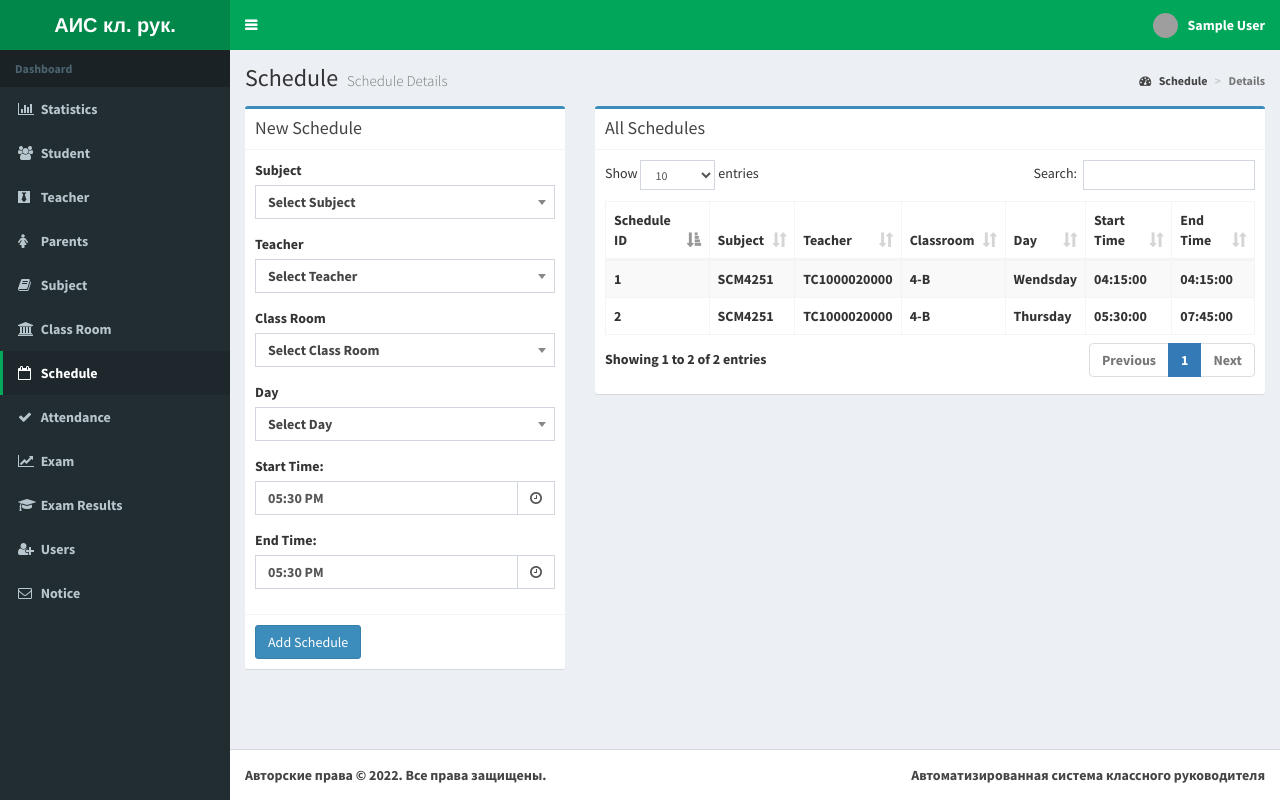
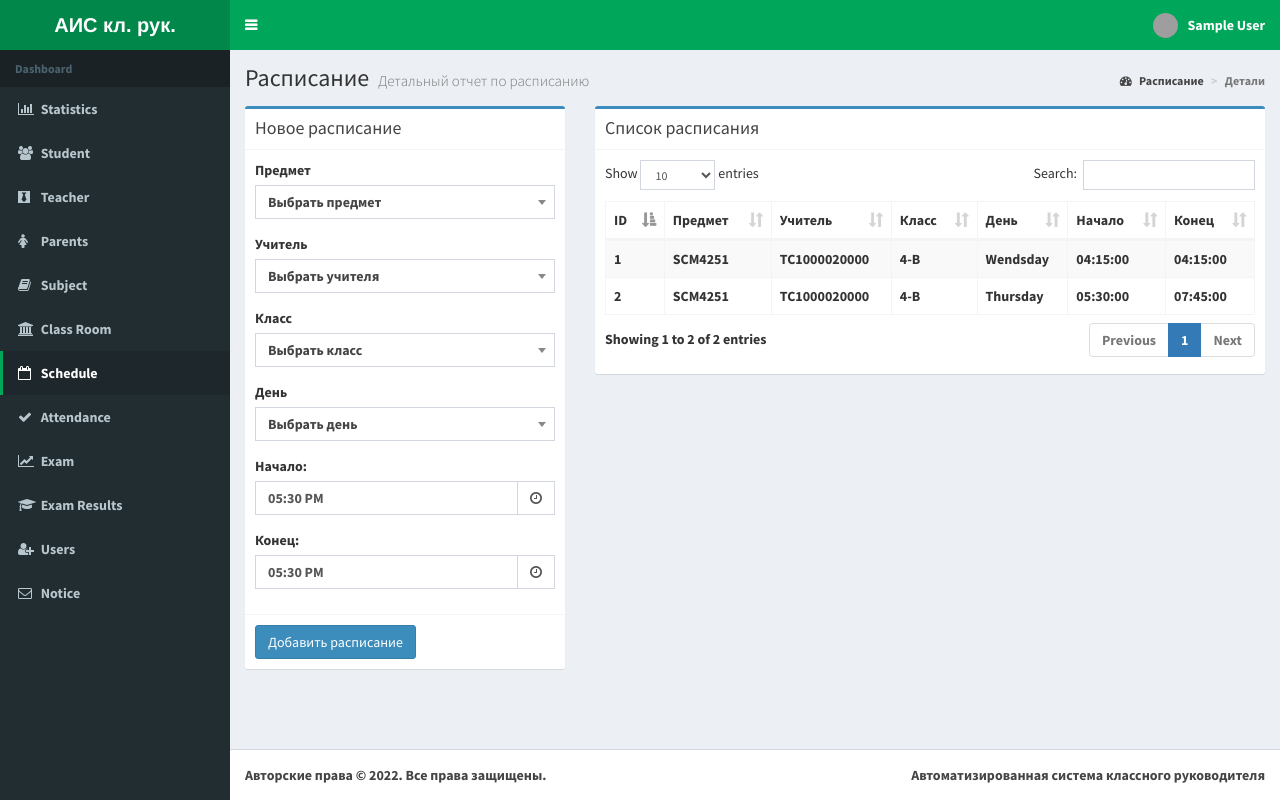
Before and after one commit to Vladimir-monomah/school_manager, a PHP site: page /schedule.php in a window 1280 px wide. Run offline with PHP 8.4, Linux system fonts and the light colour scheme; the visitor is signed in with stand-in values (Sample User, id 1); data comes from the database, SQL or seed files in the repository; some libraries are stand-ins or nearby versions; grey boxes are pictures that could not be loaded.

Commit message:
Отредактирована страница расписания

```diff
--- a/schedule.php
+++ b/schedule.php
@@ -25,7 +25,7 @@ scratch. This page gets rid of all links and provides the needed markup only.
 <head>
   <meta charset="utf-8">
   <meta http-equiv="X-UA-Compatible" content="IE=edge">
-  <title>Schedule</title><link rel="icon" href="../img/favicon2.png">
+  <title>Расписание</title><link rel="icon" href="../img/favicon2.png">
   <!-- Tell the browser to be responsive to screen width -->
   <meta content="width=device-width, initial-scale=1, maximum-scale=1, user-scalable=no" name="viewport">
   <!-- Bootstrap 3.3.7 -->
@@ -62,12 +62,12 @@ scratch. This page gets rid of all links and provides the needed markup only.
     <!-- Content Header (Page header) -->
     <section class="content-header">
       <h1>
-        Schedule
-        <small>Schedule Details</small>
+        Расписание
+        <small>Детальный отчет по расписанию</small>
       </h1>
       <ol class="breadcrumb">
-        <li><a href="#"><i class="fa fa-dashboard"></i> Schedule</a></li>
-        <li class="active">Details</li>
+        <li><a href="#"><i class="fa fa-dashboard"></i> Расписание</a></li>
+        <li class="active">Детали</li>
       </ol>
     </section>
 
@@ -83,8 +83,8 @@ scratch. This page gets rid of all links and provides the needed markup only.
 
          <div class="alert alert-success alert-dismissible" style="display: none;" id="truemsg">
                 <button type="button" class="close" data-dismiss="alert" aria-hidden="true">×</button>
-                <h4><i class="icon fa fa-check"></i> Success!</h4>
-                New Schedule Successfully added
+                <h4><i class="icon fa fa-check"></i> Успех!</h4>
+                Новое расписание добавлено
               </div>
 
 
@@ -95,7 +95,7 @@ scratch. This page gets rid of all links and provides the needed markup only.
           <!-- general form elements -->
           <div class="box box-primary">
             <div class="box-header with-border">
-              <h3 class="box-title">New Schedule</h3>
+              <h3 class="box-title">Новое расписание</h3>
             </div>
             <!-- /.box-header -->
             <!-- form start -->
@@ -105,8 +105,9 @@ scratch. This page gets rid of all links and provides the needed markup only.
 
 
                 <div class="form-group">
-                <label>Subject</label>
-                <select class="form-control select2 select2-hidden-accessible" style="width: 100%;" tabindex="-1" aria-hidden="true" name="subject"><option >Select Subject</option>
+                <label>Предмет</label>
+                <select class="form-control select2 select2-hidden-accessible" style="width: 100%;" tabindex="-1"
+                aria-hidden="true" name="subject"><option >Выбрать предмет</option>
                   <?php
                   $sql = "SELECT * FROM subject";
                   $result = $conn->query($sql);
@@ -121,8 +122,9 @@ scratch. This page gets rid of all links and provides the needed markup only.
                 </div>
 
                 <div class="form-group">
-                <label>Teacher</label>
-                <select class="form-control select2 select2-hidden-accessible" style="width: 100%;" tabindex="-1" aria-hidden="true" name="teacher"><option >Select Teacher</option>
+                <label>Учитель</label>
+                <select class="form-control select2 select2-hidden-accessible" style="width: 100%;" tabindex="-1"
+                aria-hidden="true" name="teacher"><option >Выбрать учителя</option>
                   <?php
                   $sql = "SELECT * FROM teacher";
                   $result = $conn->query($sql);
@@ -138,8 +140,9 @@ scratch. This page gets rid of all links and provides the needed markup only.
 
 
                 <div class="form-group">
-                <label>Class Room</label>
-                <select class="form-control select2 select2-hidden-accessible" style="width: 100%;" tabindex="-1" aria-hidden="true" name="classroom"><option >Select Class Room</option>
+                <label>Класс</label>
+                <select class="form-control select2 select2-hidden-accessible" style="width: 100%;" tabindex="-1"
+                aria-hidden="true" name="classroom"><option >Выбрать класс</option>
                   <?php
                   $sql = "SELECT * FROM classroom";
                   $result = $conn->query($sql);
@@ -154,15 +157,15 @@ scratch. This page gets rid of all links and provides the needed markup only.
                 </div>
 
                 <div class="form-group">
-                <label>Day</label>
-                <select class="form-control select2 select2-hidden-accessible" style="width: 100%;" tabindex="-1" aria-hidden="true" name="day"><option >Select Day</option>
-                 <option value="Monday" >Monday</option>
-                 <option value="Tuesday" >Tuesday</option>
-                 <option value="Wendsday" >Wendsday</option>
-                 <option value="Thursday" >Thursday</option>
-                 <option value="Friday" >Friday</option>
-                 <option value="Saturday" >Saturday</option>
-                 <option value="Sunday" >Sunday</option>
+                <label>День</label>
+                <select class="form-control select2 select2-hidden-accessible" style="width: 100%;" tabindex="-1"
+                aria-hidden="true" name="day"><option >Выбрать день</option>
+                 <option value="Monday" >Понедельник</option>
+                 <option value="Tuesday" >Вторник</option>
+                 <option value="Wendsday" >Среда</option>
+                 <option value="Thursday" >Четверг</option>
+                 <option value="Friday" >Пятница</option>
+                 <option value="Saturday" >Суббота</option>
                 </select>
                 </div>
 
@@ -170,7 +173,7 @@ scratch. This page gets rid of all links and provides the needed markup only.
 
            <div class="bootstrap-timepicker">
                 <div class="form-group">
-                  <label>Start Time:</label>
+                  <label>Начало:</label>
 
                   <div class="input-group">
                     <input name="stime" type="text" class="form-control timepicker">
@@ -187,7 +190,7 @@ scratch. This page gets rid of all links and provides the needed markup only.
 
               <div class="bootstrap-timepicker">
                 <div class="form-group">
-                  <label>End Time:</label>
+                  <label>Конец:</label>
 
                   <div class="input-group">
                     <input name="etime" type="text" class="form-control timepicker">
@@ -215,7 +218,7 @@ scratch. This page gets rid of all links and provides the needed markup only.
               <!-- /.box-body -->
 
               <div class="box-footer">
-                <button type="submit" name="submit" value="submit" class="btn btn-primary">Add Schedule</button>
+                <button type="submit" name="submit" value="submit" class="btn btn-primary">Добавить расписание</button>
               </div>
             </form>
 
@@ -242,7 +245,8 @@ scratch. This page gets rid of all links and provides the needed markup only.
 
 
 
-                    $sql = "INSERT INTO schedule (subject,teacher,class,day,stime,etime) VALUES ('".$subject."', '".$teacher."', '".$classroom."','".$day."','".$stime."','".$etime."')";
+                    $sql = "INSERT INTO schedule (subject,teacher,class,day,stime,etime)
+                    VALUES ('".$subject."', '".$teacher."', '".$classroom."','".$day."','".$stime."','".$etime."')";
 
                   if ($conn->query($sql) === TRUE) {
                          echo "<script type='text/javascript'> var x = document.getElementById('truemsg');
@@ -273,7 +277,7 @@ x.style.display='block';</script>";
 
           <div class="box box-primary">
             <div class="box-header with-border">
-              <h3 class="box-title">All Schedules</h3>
+              <h3 class="box-title">Список расписания</h3>
             </div>
 
             <!-- /.box-header -->
@@ -281,13 +285,13 @@ x.style.display='block';</script>";
               <table id="example1" class="table table-bordered table-striped">
                 <thead>
                 <tr>
-                  <th>Schedule ID</th>
-                  <th>Subject</th>
-                  <th>Teacher</th>
-                  <th>Classroom</th>
-                  <th>Day</th>
-                  <th>Start Time</th>
-                  <th>End Time</th>
+                  <th>ID</th>
+                  <th>Предмет</th>
+                  <th>Учитель</th>
+                  <th>Класс</th>
+                  <th>День</th>
+                  <th>Начало</th>
+                  <th>Конец</th>
 
                 </tr>
                 </thead>
@@ -302,7 +306,8 @@ x.style.display='block';</script>";
                   if ($result->num_rows > 0) {
                    // output data of each row
                      while($row = $result->fetch_assoc()) {
-                      echo "<tr><td> " . $row["id"]. " </td><td> " . $row["subject"]." </td><td> " . $row["teacher"]." </td><td> " . $row["class"]. "</td><td>" . $row["day"]. "</td><td>" . $row["stime"]. "</td><td>" . $row["etime"]. "</td></tr>";
+                      echo "<tr><td> " . $row["id"]. " </td><td> " . $row["subject"]." </td><td> " . $row["teacher"]." </td><td> "
+                      . $row["class"]. "</td><td>" . $row["day"]. "</td><td>" . $row["stime"]. "</td><td>" . $row["etime"]. "</td></tr>";
                        }
                                   }
 
```
